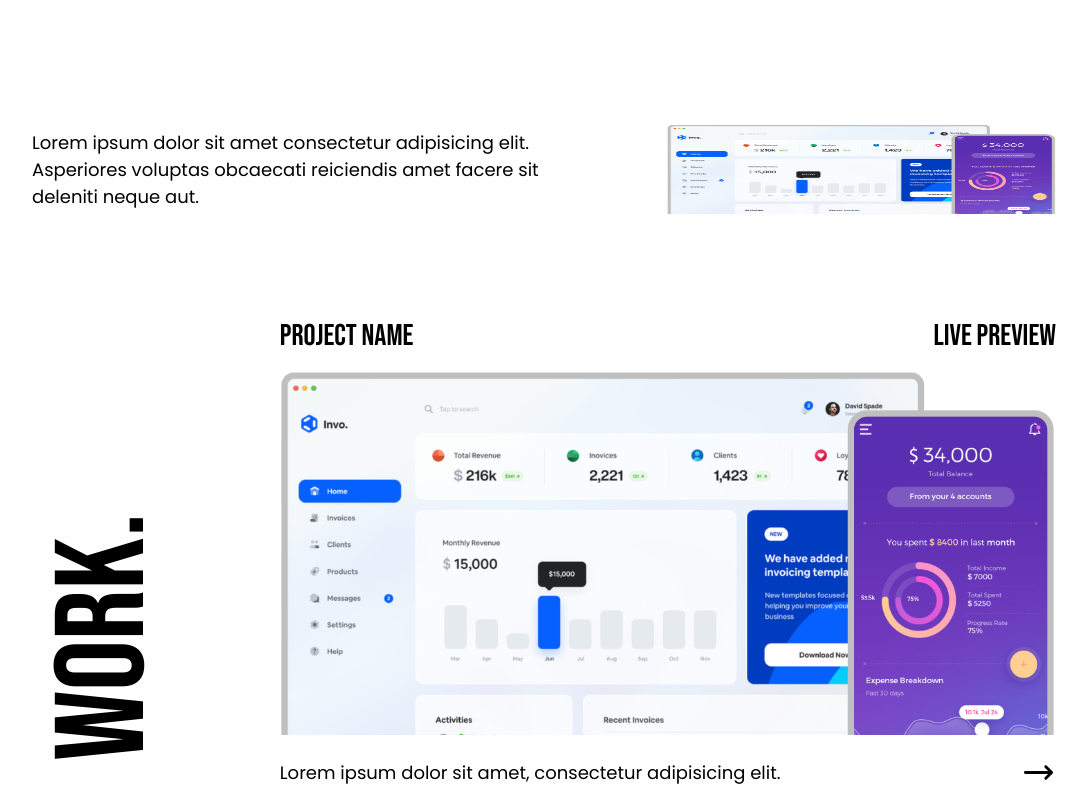
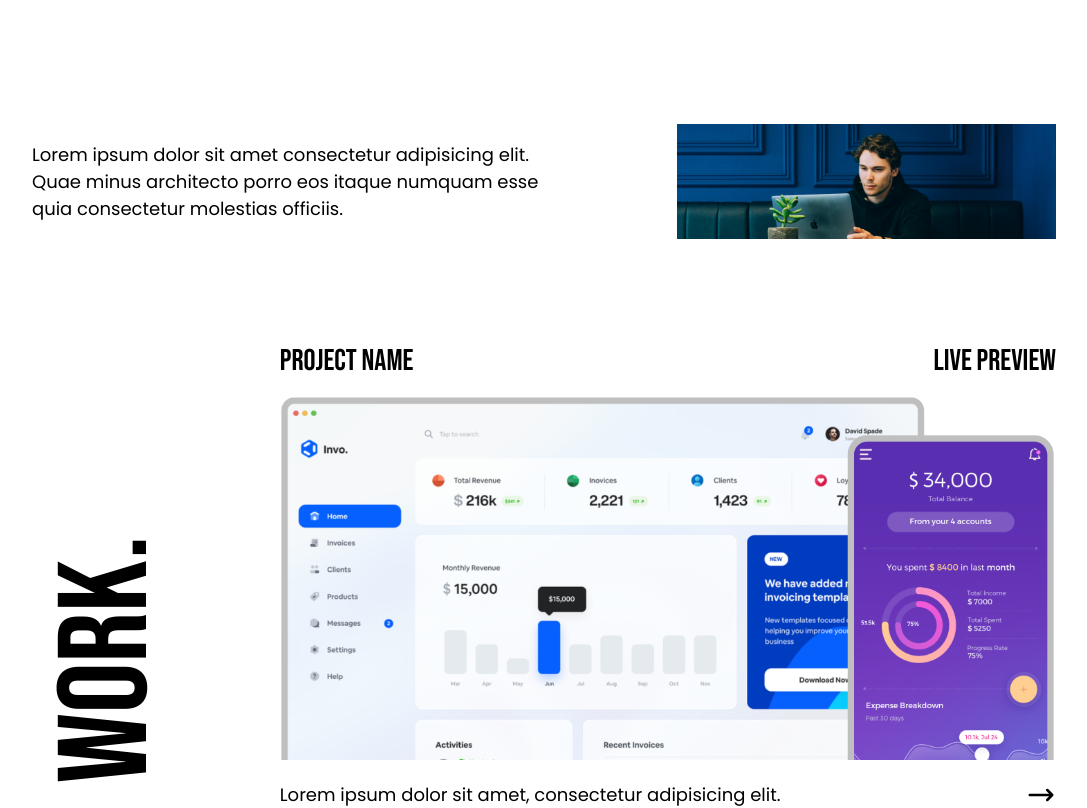
Before and after one commit to engsiraj/product_landingpage, a React (Vite) app: page / in a window 1280 px wide. Shown: the part 380-1188 px from the top of the page, without its empty margins (96-1183 px from the left). Built offline with nearby package versions, Linux system fonts and the light colour scheme.

Commit message:
update(design): design completed

```diff
--- a/src/App.css
+++ b/src/App.css
@@ -51,7 +51,7 @@ a {
   /* Type */
   --text: 18px;
   /* Mobile */
-  --mob-head-lg: 80px;
+  --mob-head-lg: 75px;
   --mob-head-sm: 34px;
   --mob-navtext: 30px;
   /* tablet */
@@ -121,8 +121,7 @@ a {
   width: 50%;
 }
 .headimg {
-  width: 38%;
-  height: 90px;
+    width: 37%;
 }
 /* work section */
 .work {
@@ -146,7 +145,7 @@ a {
   align-items: center;
 }
 .workicon{
-  font-size: 35px;
+  font-size: 30px;
 }
 /* process  section*/
 .process {
@@ -174,7 +173,7 @@ a {
 }
 .contact {
   margin-top: 50px;
-  margin-bottom: 50px;
+  margin-bottom: 20px;
 }
 .contactlinks{
     margin-bottom:30px;
--- a/src/App.jsx
+++ b/src/App.jsx
@@ -1,5 +1,6 @@
 import { HiOutlineArrowNarrowRight } from "react-icons/hi";
 import img1 from './assets/fullscr.png'
+import user from './assets/user.png'
 import card1 from './assets/card1.png'
 import card2 from './assets/card2.png'
 import card3 from './assets/card3.png'
@@ -15,7 +16,6 @@ function App() {
       <Work />
       <Process />
       <Contact/>
-
     </>
   )
 }
@@ -48,8 +48,8 @@ function Header() {
       <div className='header'>
           <p className="headlg">hi, i am siraj.<br /> A web developer</p>
           <div className="headbottom">
-            <p className="para text">Lorem ipsum dolor sit amet consectetur adipisicing elit. Asperiores voluptas obcaecati reiciendis amet facere sit deleniti neque aut.</p>
-            <img className="headimg" src={img1} alt="image" />
+            <p className="para text">Lorem ipsum dolor sit amet consectetur adipisicing elit. Quae minus architecto porro eos itaque numquam esse quia consectetur molestias officiis.</p>
+            <img className="headimg" src={user} alt="image" />
           </div>
         </div>
       </div>
```
Also changed, not shown: src/assets/user.png (added).
